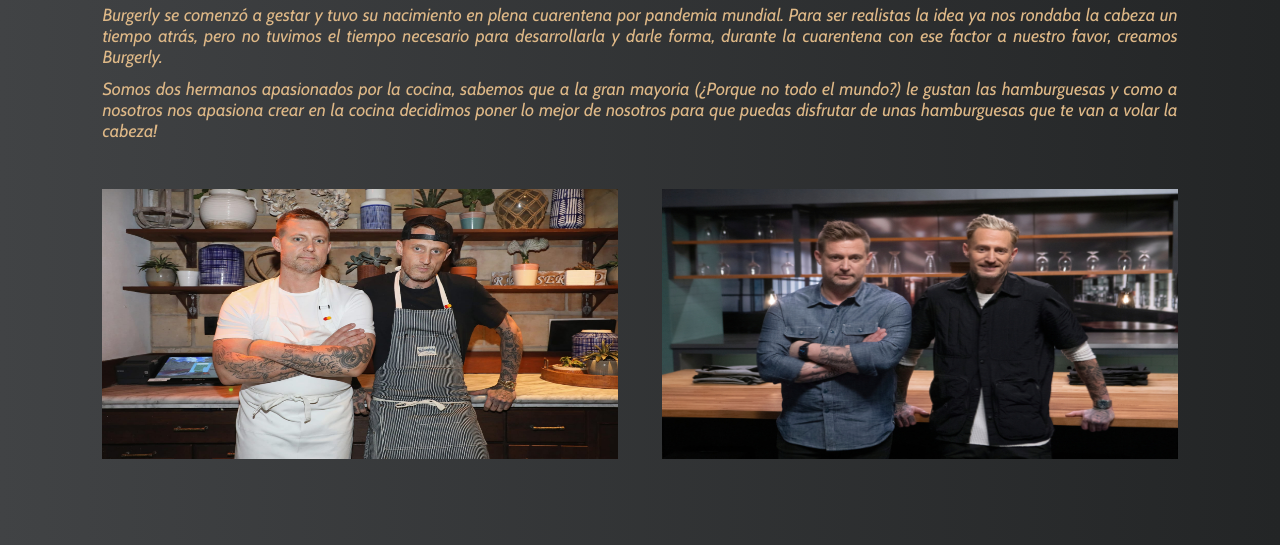
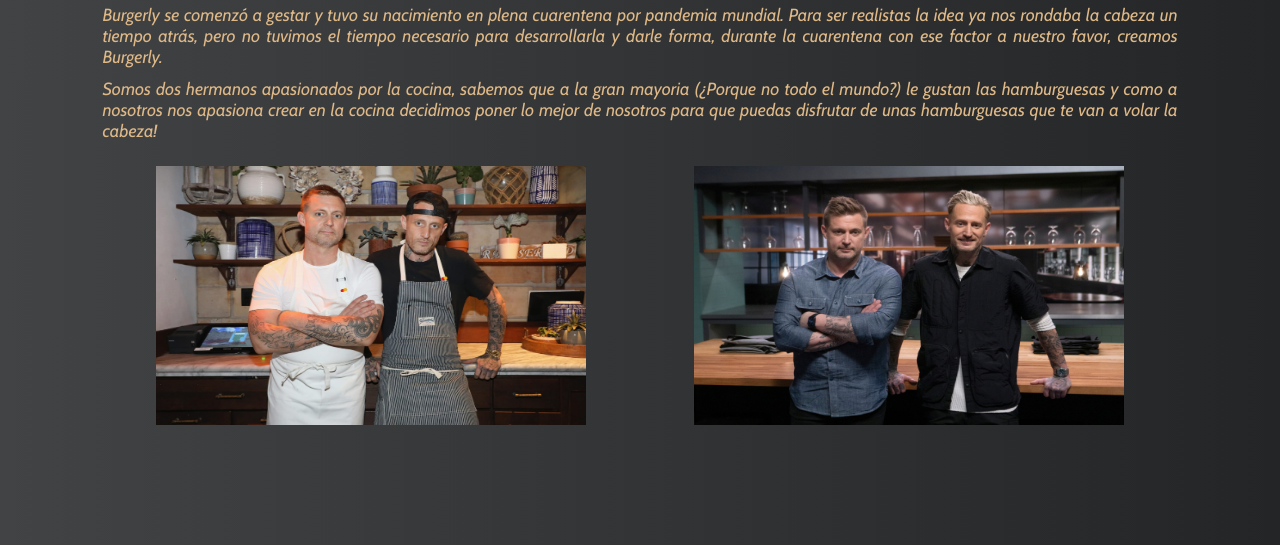
Before and after one commit to fransil19/burgerly-silvestro, a plain HTML site: page pages/nosotros.html in a window 1280 px wide. Shown: the part 172-717 px from the top of the page. Drawn offline with nearby package versions, Linux system fonts and the light colour scheme.

Commit message:
Se ajustan fotos de seccion Nosotros

```diff
--- a/css/style.css
+++ b/css/style.css
@@ -222,15 +222,15 @@
 .flex-us-photo-container{
     display: flex;
     flex-direction: row;
-    justify-content: space-between;
+    justify-content: space-around;
     align-items: center;
     padding-bottom: 2%;
     width: 100%;
 }
 
 .flex-us-photo{
-    width: 48%;
-    height:78%;
+    width: 40%;
+    height: 90%;
 }
 
 .flex-row{
```
